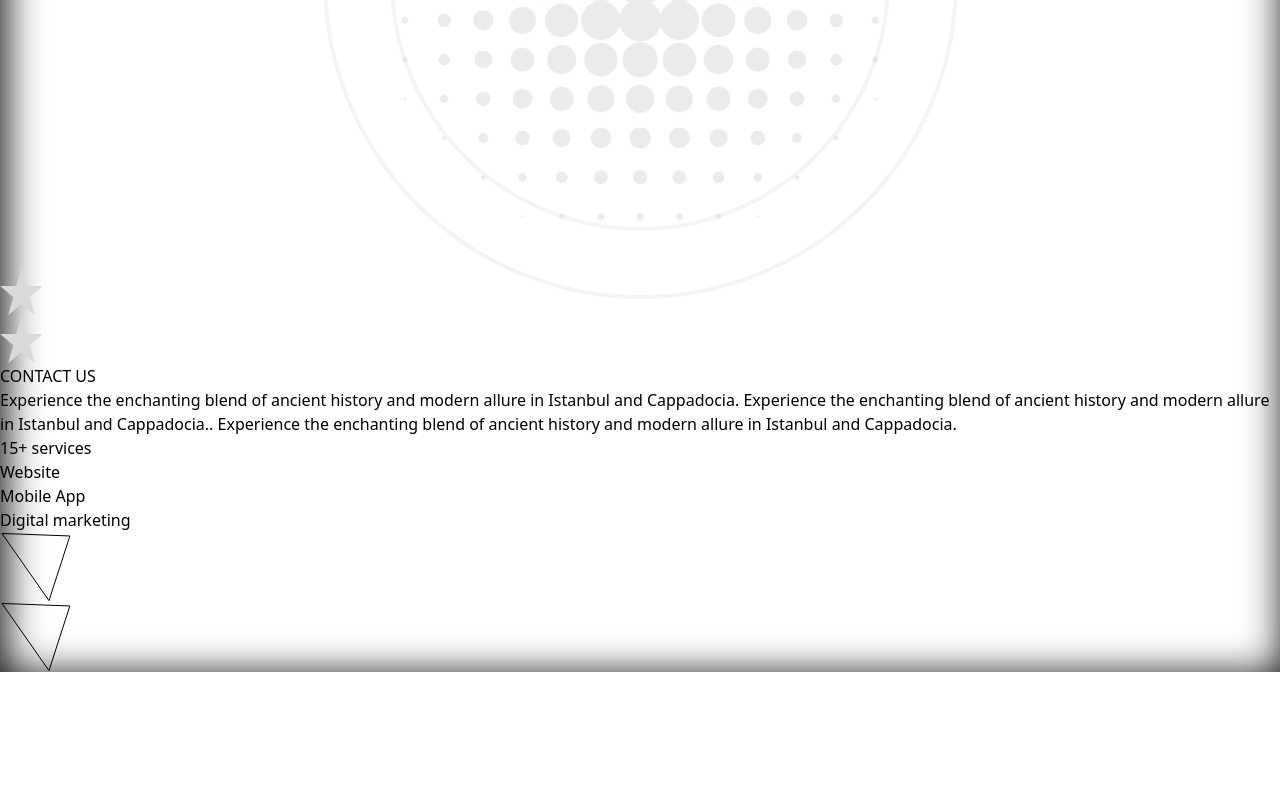
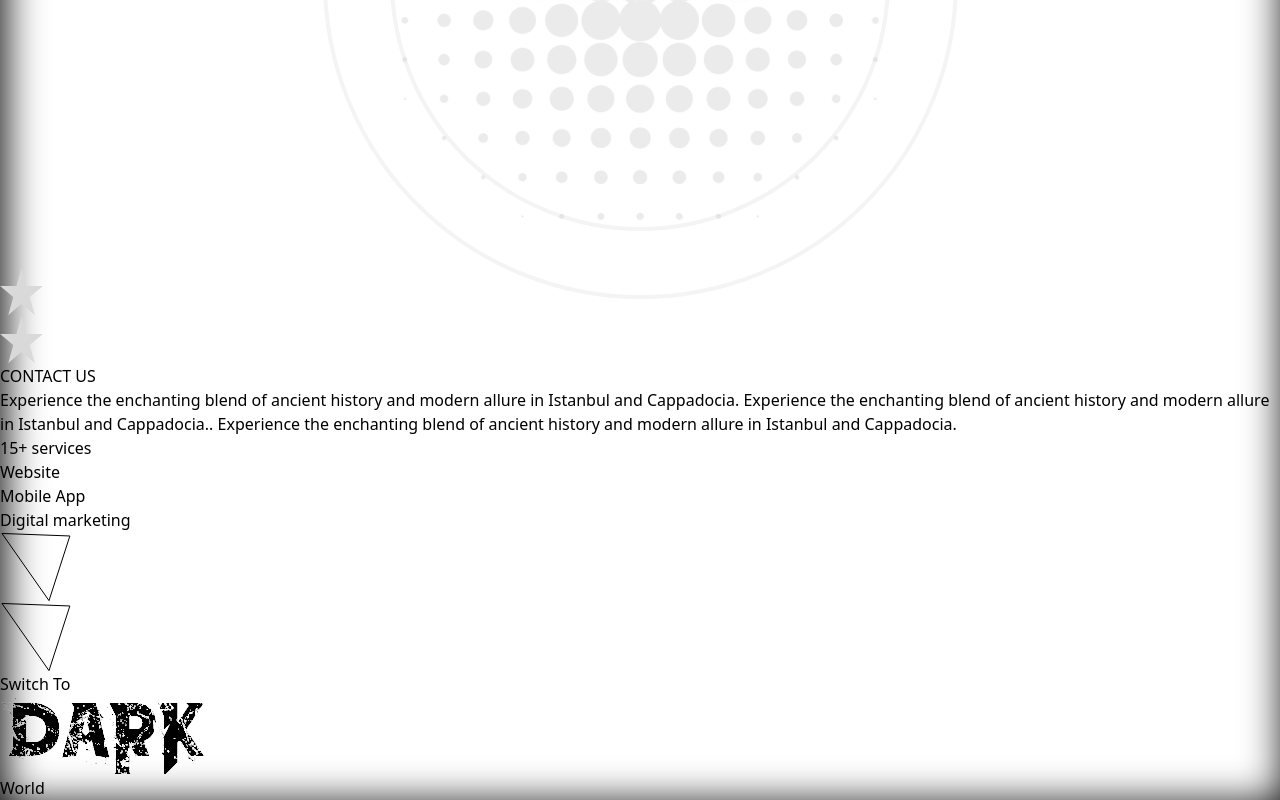
Before and after one commit to abz-abhi/errorbin, a React (Vite) app: page / in a window 1280 px wide. Shown: the part 852-1652 px from the top of the page. Before the commit the page ends 1524 px from the top, so only its background shows below. Built offline with nearby package versions, Linux system fonts and the light colour scheme.

Commit message:
finel test

```diff
--- a/src/App.css
+++ b/src/App.css
@@ -90,3 +90,13 @@
   margin-left: -24px;
   margin-top: -140px;
 }
+.dark-round::before{
+  content: "";
+  height: 140px;
+  width: 140px;
+  position: absolute;
+  border-radius: 50%;
+  border: 2px solid;
+  top: 140px;
+  left: 300px;
+}
--- a/src/App.jsx
+++ b/src/App.jsx
@@ -7,7 +7,7 @@ function App() {
   return (
     <div
       style={{ boxShadow: "4px 4px 40px #000 inset" }}
-      className="h-screen  w-screen bg-white"
+      className="h-screen  w-screen bg-white overflow-hidden"
     >
       {/* nav bar */}
 
@@ -21,7 +21,7 @@ function App() {
           />
         </div>
         {/* navitem */}
-        <div className="  flex">
+        <div className="  ml-24 flex">
           <nav>
             <div className=" h-8 w-8 rounded-full absolute -top-2 border border-black ml-[28rem]  "></div>
             <ul className="flex gap-12 font-medium pt-4 ">
@@ -160,6 +160,12 @@ function App() {
           <img className="absolute top-[260px] left-10" src="../public/Polygon 1.svg" alt="" />
           <img className="absolute -top-28 left-40 h-10 rotate-45" src="../public/Polygon 1.svg" alt="" />
         </div>
+        {/* dark mode */}
+        <div className="dark-round absolute flex flex-col items-center text-[20px] space-y-2 ml-[86rem] mt-72">
+          <h1>Switch To</h1>
+          <img src="../public/the-dark-removebg-preview 1.svg" alt="" />
+          <h1>World</h1>
+        </div>
       </div>
     </div>
   );
```
Also changed, not shown: public/the-dark-removebg-preview 1.svg (added).
